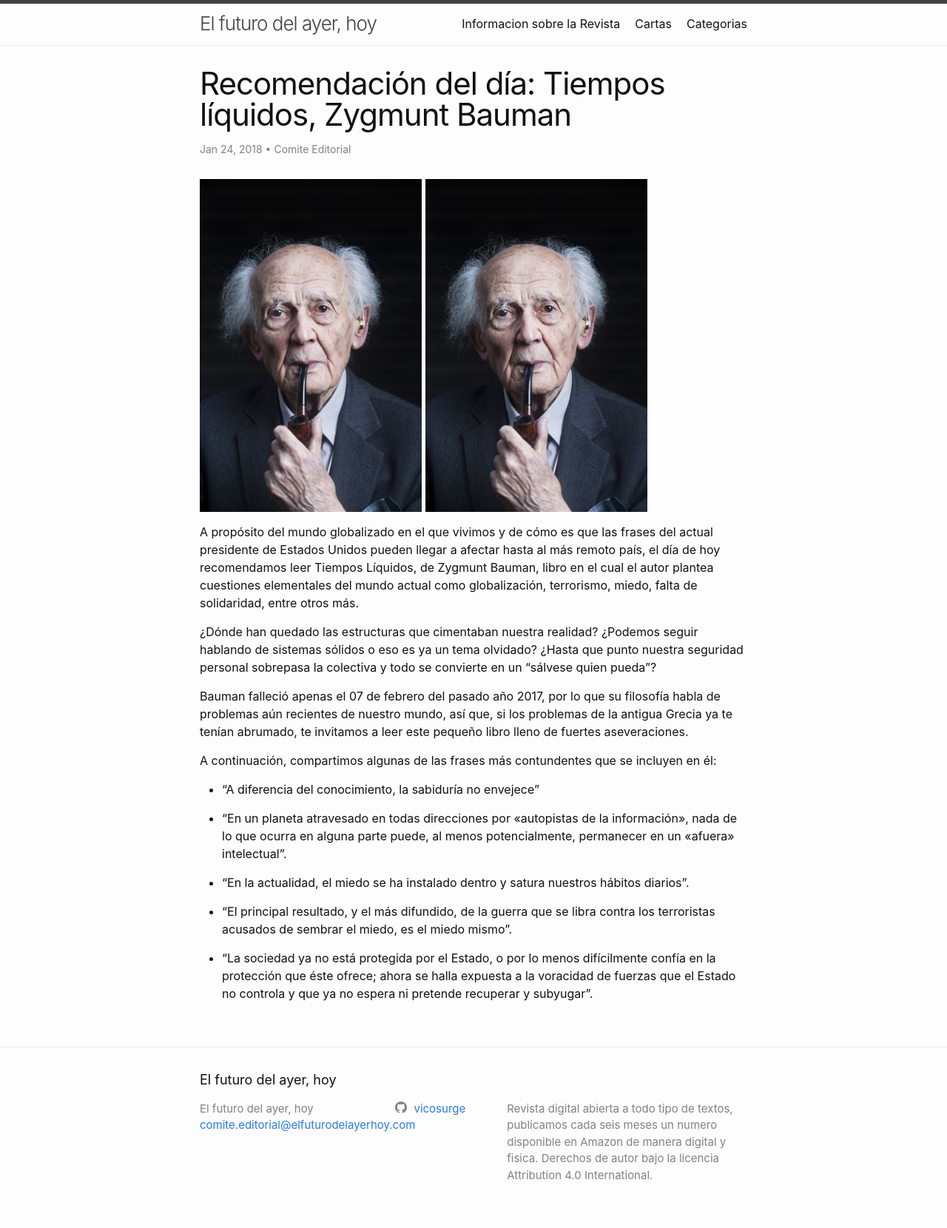
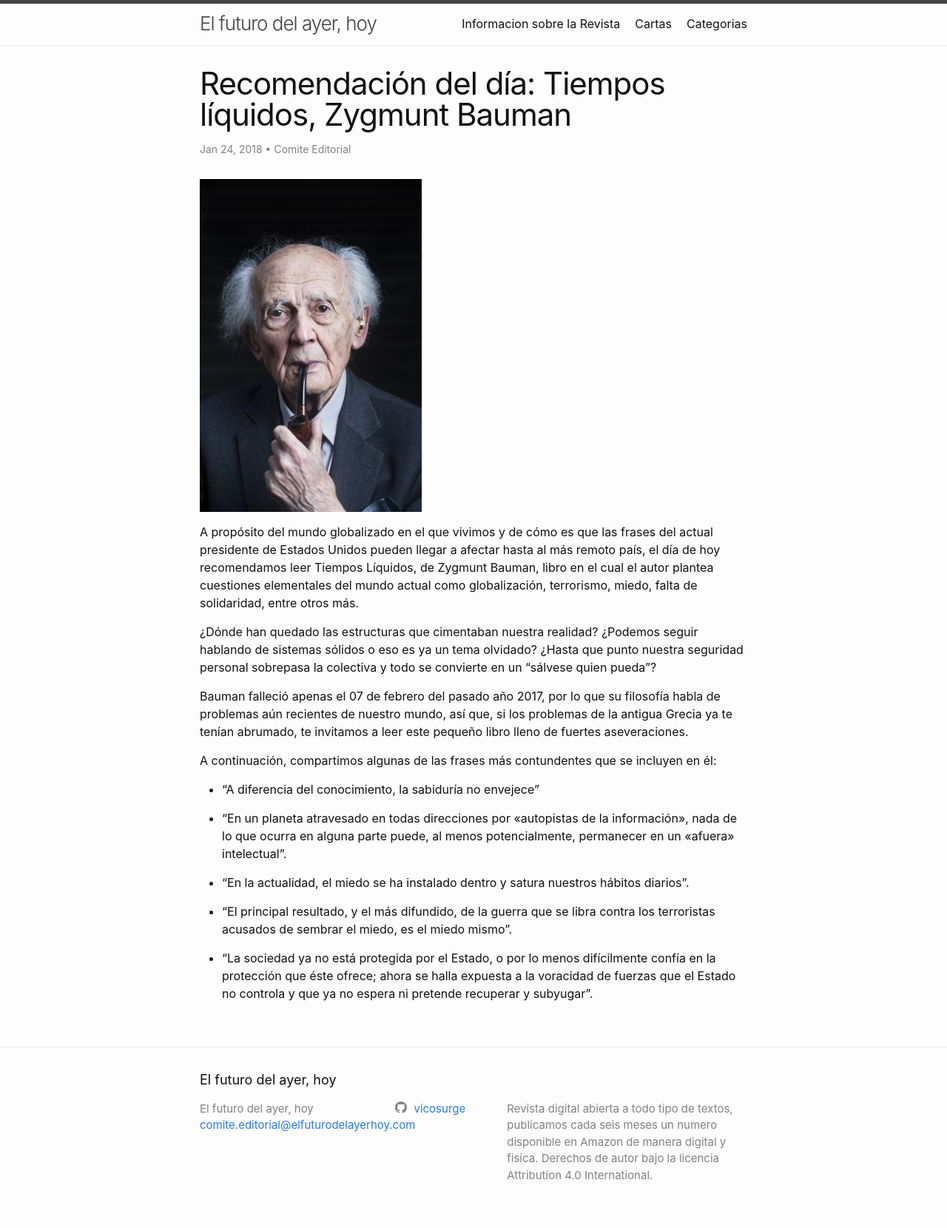
Before and after one commit to vicosurge/futuroayerhoy, a Jekyll site: the page built from _posts/2024-12-21-tiempos-liquidos-zygmunt-bauman.markdown, in a window 1280 px wide. Shown: the whole page at 74% size. Built offline with Jekyll 4.4.1, drawn with Linux system fonts in a browser that asks for light colours.

Commit message:
Fixed missing images on files

```diff
--- a/_posts/2024-12-21-como-alcanzar-el-éxito.markdown
+++ b/_posts/2024-12-21-como-alcanzar-el-éxito.markdown
@@ -14,7 +14,7 @@ pensamiento o porque, al contrario, su alrededor no le parece lo
 suficientemente estimulante para despertar en él esa chispa que encienda su
 creatividad.
 
-![zapatos1](/assets/zapatos1.jpg)
+<img src="{{site.baseurl | prepend: site.url}}/assets/zapatos1.jpg" alt="zapatos-1" />
 
 ¿Existe alguna fórmula que permita inducir dicha creatividad y nos ayude a
 desfogar nuestros deseos literarios? ¿Hay algún secreto sólo develado a los
@@ -23,7 +23,7 @@ grandes monstruos de la literatura que ocultan celosamente de nuestros ojos?
 la imaginación de varios lectores, al punto de que nos consideren eruditos sin
 nosotros mismos saberlo o incluso considerarlo?
 
-![zapatos2](/assets/zapatos2.jpg)
+<img src="{{site.baseurl | prepend: site.url}}/assets/zapatos2.jpg" alt="zapatos-2" />
 
 Tal vez escribir sea como aquel trillado dicho que afirma que “la felicidad se
 encuentra en los pequeños detalles” y sea talentoso únicamente el ser que
--- a/_posts/2024-12-21-descrubimiento-arqueologico.markdown
+++ b/_posts/2024-12-21-descrubimiento-arqueologico.markdown
@@ -24,7 +24,7 @@ utilizada en zonas arqueológicas Mayas en Guatemala, se puede apreciar
 verdadera magnitud de lo que tal vez en un futuro no muy lejano llamaremos
 Imperio Maya.
 
-![zona-arqueologica](/assets/sitio-arqueologico-de-el-zotz_96fcb455.JPG)
+<img src="{{site.baseurl | prepend: site.url}}/assets/sitio-arqueologico-de-el-zotz_96fcb455.JPG" alt="zona-arqueologica" />
 
 A la izquierda podemos ver el sitio arqueológico El Zotz como se aprecia a
 simple vista. A la derecha observamos la imagen proporcionada por el LiDAR en
--- a/_posts/2024-12-21-tiempos-liquidos-zygmunt-bauman.markdown
+++ b/_posts/2024-12-21-tiempos-liquidos-zygmunt-bauman.markdown
@@ -8,7 +8,6 @@ tags: Comite-Editorial
 author: Comite Editorial
 ---
 
-![bauman.jpg](/assets/Bauman.jpg)
 <img src="{{site.baseurl | prepend: site.url}}/assets/Bauman.jpg" alt="bauman" />
 
 A propósito del mundo globalizado en el que vivimos y de cómo es que las
```
